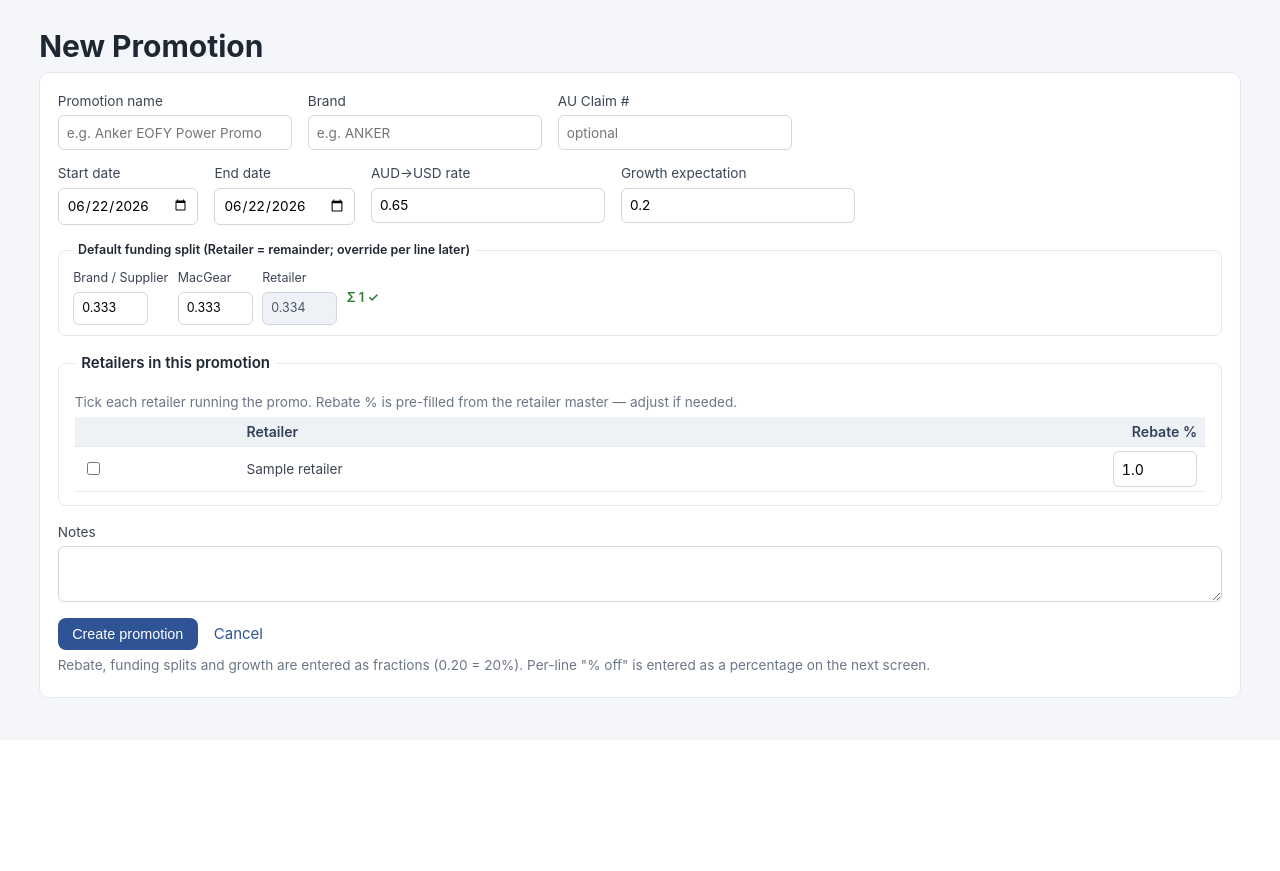
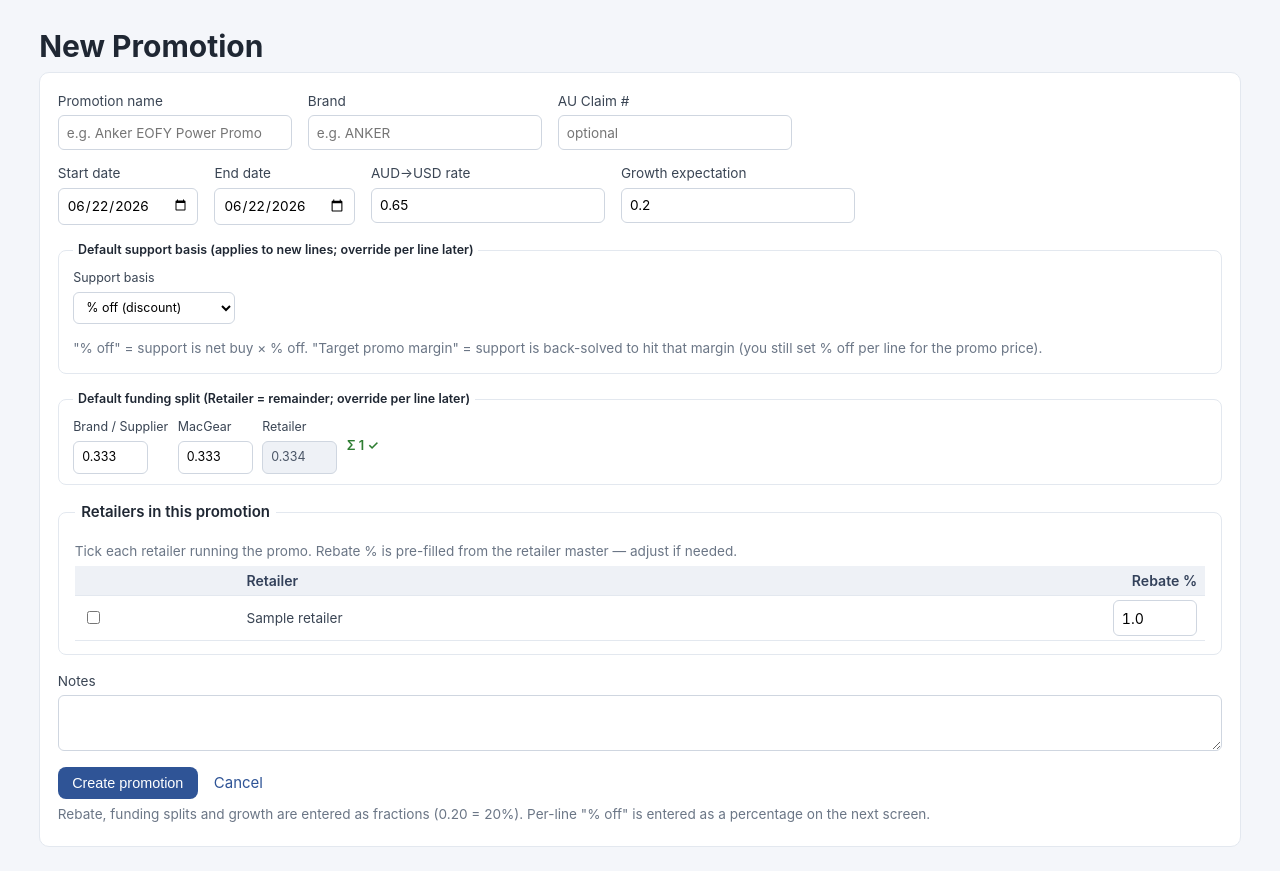
Before and after one commit to Aaron-Steel/Vendor-credit-claims, a FastAPI app: page /promo/new in a window 1280 px wide. Shown: the part 60-931 px from the top of the page. Before the commit the page ends 758 px from the top, so only its background shows below. Run offline with FastAPI, Linux system fonts and the light colour scheme; tables that the repository leaves empty hold one stand-in row (values such as "Sample post").

Commit message:
Promo-level default support basis + target margin
New promotions can set a default support basis (and target promo margin) that
new line entries pre-fill from, so the user doesn't pick it per row. Still
overridable per line. Editable later via edit-details. Additive migration adds
promotions.support_basis_default / target_margin_default.

Co-Authored-By: Claude Opus 4.8 (1M context) <noreply@anthropic.com>

```diff
--- a/app/db.py
+++ b/app/db.py
@@ -26,6 +26,8 @@ _ADDED_COLUMNS = {
     "line_items": {"actual_sales": "FLOAT",
                    "support_basis": "VARCHAR",
                    "target_margin": "FLOAT"},
+    "promotions": {"support_basis_default": "VARCHAR",
+                   "target_margin_default": "FLOAT"},
 }
 
 
--- a/app/main.py
+++ b/app/main.py
@@ -135,6 +135,7 @@ async def create_promo(request: Request, db: Session = Depends(get_db)):
     if split is None:
         return RedirectResponse("/promo/new?err=split", status_code=303)
     supplier, mg, retailer = split
+    tgt_default = _parse_float(form.get("target_margin_default"))
     promo = Promotion(
         claim_number=form.get("claim_number", "").strip(),
         name=form.get("name", "").strip(),
@@ -146,6 +147,8 @@ async def create_promo(request: Request, db: Session = Depends(get_db)):
         ratio_mg=mg,
         ratio_supplier=supplier,
         growth_default=_parse_float(form.get("growth_default")) or 0.0,
+        support_basis_default=form.get("support_basis_default") or "pct_off",
+        target_margin_default=(tgt_default / 100.0) if tgt_default is not None else None,
         notes=form.get("notes", "").strip(),
     )
     db.add(promo)
@@ -192,7 +195,11 @@ async def add_line(pr_id: int, request: Request, db: Session = Depends(get_db)):
     pr = db.get(PromoRetailer, pr_id)
     code = form.get("product_code", "").strip()
     prod = db.scalar(select(Product).where(Product.code == code)) if code else None
+    # support basis: form value, else the promo's default
+    basis = form.get("support_basis") or pr.promotion.support_basis_default or "pct_off"
     tgt = _parse_float(form.get("target_margin"))
+    target_margin = (tgt / 100.0) if tgt is not None else (
+        pr.promotion.target_margin_default if basis == "margin" else None)
     line = LineItem(
         promo_retailer_id=pr_id,
         product_code=code,
@@ -202,8 +209,8 @@ async def add_line(pr_id: int, request: Request, db: Session = Depends(get_db)):
         pct_off=(_parse_float(form.get("pct_off")) or 0.0) / 100.0,
         avg_6wk=_parse_float(form.get("avg_6wk")),
         actual_sales=_parse_float(form.get("actual_sales")),
-        support_basis=form.get("support_basis") or "pct_off",
-        target_margin=(tgt / 100.0) if tgt is not None else None,
+        support_basis=basis,
+        target_margin=target_margin,
     )
     db.add(line)
     db.commit()
@@ -441,6 +448,10 @@ async def update_details(promo_id: int, request: Request, db: Session = Depends(
     rate = _parse_float(form.get("aud_usd_rate"))
     if rate is not None:
         promo.aud_usd_rate = rate
+    if form.get("support_basis_default"):
+        promo.support_basis_default = form.get("support_basis_default")
+    tgt_default = _parse_float(form.get("target_margin_default"))
+    promo.target_margin_default = (tgt_default / 100.0) if tgt_default is not None else None
     db.commit()
     return RedirectResponse(f"/promo/{promo_id}", status_code=303)
 
--- a/app/models.py
+++ b/app/models.py
@@ -52,6 +52,9 @@ class Promotion(Base):
     ratio_mg: Mapped[float] = mapped_column(Float, default=0.333)
     ratio_supplier: Mapped[float] = mapped_column(Float, default=0.333)
     growth_default: Mapped[float] = mapped_column(Float, default=0.2)
+    # default support basis for new lines: "pct_off" or "margin" (+ default target margin)
+    support_basis_default: Mapped[str] = mapped_column(String, default="pct_off")
+    target_margin_default: Mapped[float | None] = mapped_column(Float, nullable=True)
     status: Mapped[str] = mapped_column(String, default="Draft")  # Draft/Sent/Live/Closed
     notes: Mapped[str] = mapped_column(Text, default="")
     created_at: Mapped[datetime] = mapped_column(DateTime, server_default=func.now())
--- a/app/templates/promo_new.html
+++ b/app/templates/promo_new.html
@@ -29,6 +29,19 @@
     <label>AUD→USD rate <input type="number" step="0.0001" min="0.0001" name="aud_usd_rate" value="0.65" required></label>
     <label>Growth expectation <input type="number" step="any" min="0" name="growth_default" value="0.2"></label>
   </div>
+
+  <fieldset class="split-group wide">
+    <legend>Default support basis (applies to new lines; override per line later)</legend>
+    <label>Support basis
+      <select name="support_basis_default" id="basis_default">
+        <option value="pct_off">% off (discount)</option>
+        <option value="margin">Target promo margin</option>
+      </select>
+    </label>
+    <label id="tgt_default_wrap">Target promo % <input type="number" step="any" name="target_margin_default" id="tgt_default" placeholder="e.g. 35" style="width:7em"></label>
+    <span class="hint">"% off" = support is net buy × % off. "Target promo margin" = support is
+      back-solved to hit that margin (you still set % off per line for the promo price).</span>
+  </fieldset>
 
   <fieldset class="split-group wide">
     <legend>Default funding split (Retailer = remainder; override per line later)</legend>
@@ -75,6 +88,12 @@
   function syncDates() { end.min = start.value; }
   start.addEventListener('change', syncDates); syncDates();
 
+  // default support basis: show target-margin field only when "margin" is chosen
+  const basis = document.getElementById('basis_default');
+  const tgtWrap = document.getElementById('tgt_default_wrap');
+  function syncBasis() { tgtWrap.style.display = basis.value === 'margin' ? '' : 'none'; }
+  basis.addEventListener('change', syncBasis); syncBasis();
+
   // funding split: retailer = 1 - supplier - mg; block submit unless valid
   const s = form.querySelector('.rs'), m = form.querySelector('.rm'), r = form.querySelector('.rr');
   const tot = form.querySelector('.split-total');
```
Also changed, not shown: app/templates/promo_detail.html (+17 -4 lines).
